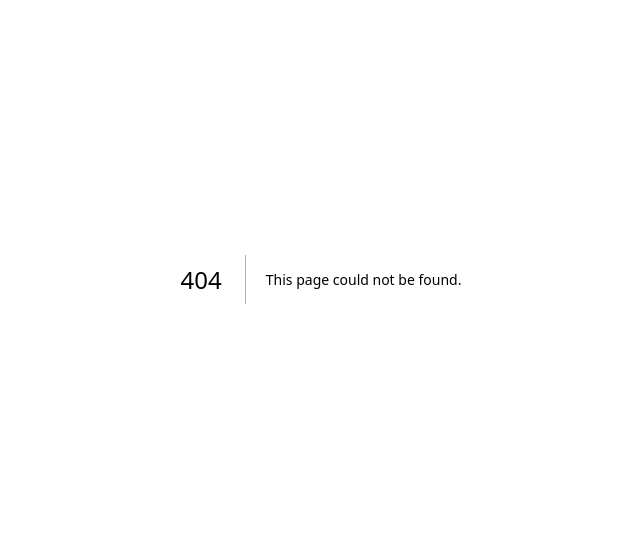
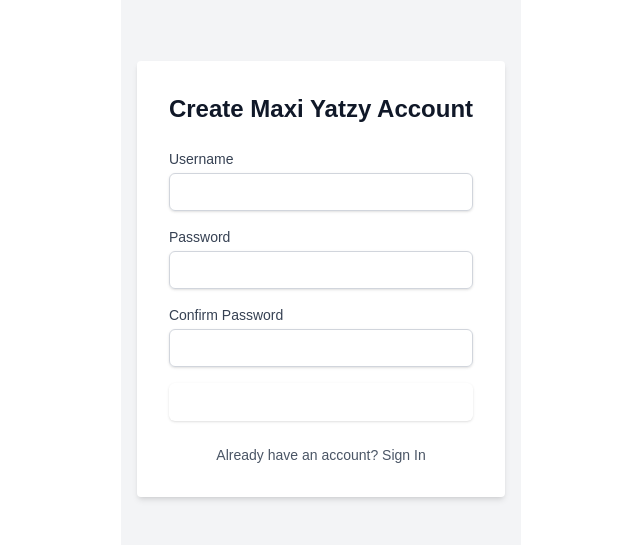
Before and after one commit to roycesc/maxi-yatzy, a Next.js app: page /auth/signup in a window 1280 px wide. Before the commit this address had no page. Shown: the part 121-666 px from the top of the page, without its empty margins (319-959 px from the left). Built offline with nearby package versions, Linux system fonts and the light colour scheme.

Commit message:
Implement user registration and sign-in functionality. Add registration API route with password hashing and validation. Create sign-in and sign-up pages with error handling and loading states. Update links for authentication pages.

```diff
--- /dev/null
+++ b/src/app/api/auth/register/route.ts
@@ -0,0 +1,58 @@
+import { NextResponse } from 'next/server';
+import { prisma } from '@/lib/db/prisma';
+import bcrypt from 'bcrypt';
+
+// Consider adding input validation with Zod
+
+export async function POST(request: Request) {
+  try {
+    const body = await request.json();
+    const { username, password } = body;
+
+    // Basic validation
+    if (!username || !password) {
+      return NextResponse.json(
+        { error: 'Username and password are required' },
+        { status: 400 }
+      );
+    }
+
+    // Check if username already exists
+    const existingUser = await prisma.user.findUnique({
+      where: { username: username },
+    });
+
+    if (existingUser) {
+      return NextResponse.json(
+        { error: 'Username already taken' },
+        { status: 409 } // 409 Conflict
+      );
+    }
+
+    // Hash the password
+    const saltRounds = 10;
+    const hashedPassword = await bcrypt.hash(password, saltRounds);
+
+    // Create the new user
+    // Using `as any` on data as a workaround for persistent TS errors
+    const newUser = await prisma.user.create({
+      data: {
+        username: username,
+        password: hashedPassword,
+        // Add default values for other fields if necessary, e.g., name
+      } as any, // <-- Workaround for TS type issue
+    });
+
+    // Don't return the password hash in the response
+    // Type assertion needed here too due to the `as any` above affecting inference
+    const { password: _, ...userWithoutPassword } = newUser as { password?: string | null } & Omit<typeof newUser, 'password'>;
+
+    return NextResponse.json(userWithoutPassword, { status: 201 }); // 201 Created
+  } catch (error) {
+    console.error('Registration error:', error);
+    return NextResponse.json(
+      { error: 'An error occurred during registration' },
+      { status: 500 }
+    );
+  }
+}
--- /dev/null
+++ b/src/app/auth/signin/page.tsx
@@ -0,0 +1,27 @@
+import React, { Suspense } from 'react';
+import SignInForm from '@/components/auth/sign-in-form'; // Adjust import path as necessary
+
+// Basic Loading component for Suspense fallback
+function LoadingFallback() {
+  return (
+    <div className="flex flex-col items-center justify-center min-h-screen bg-gray-100 p-4">
+      <div className="w-full max-w-md p-8 space-y-6 bg-white rounded shadow-md">
+        <h1 className="text-2xl font-bold text-center text-gray-900 font-heading">
+          Loading Sign In...
+        </h1>
+        {/* You can add a spinner or more detailed loading state here */}
+        <div className="text-center text-gray-500">Please wait</div>
+      </div>
+    </div>
+  );
+}
+
+export default function SignInPage() {
+  return (
+    <div className="flex flex-col items-center justify-center min-h-screen bg-gray-100 p-4">
+      <Suspense fallback={<LoadingFallback />}>
+        <SignInForm />
+      </Suspense>
+    </div>
+  );
+}
--- /dev/null
+++ b/src/app/auth/signup/page.tsx
@@ -0,0 +1,160 @@
+'use client';
+
+import { useState } from 'react';
+import { useRouter } from 'next/navigation';
+import Link from 'next/link';
+import { signIn } from 'next-auth/react'; // Import signIn for auto-login after registration
+
+export default function SignUpPage() {
+  const router = useRouter();
+  const [username, setUsername] = useState('');
+  const [password, setPassword] = useState('');
+  const [confirmPassword, setConfirmPassword] = useState('');
+  const [loading, setLoading] = useState(false);
+  const [error, setError] = useState<string | null>(null);
+
+  const handleSubmit = async (e: React.FormEvent<HTMLFormElement>) => {
+    e.preventDefault();
+    setError(null);
+
+    if (password !== confirmPassword) {
+      setError('Passwords do not match');
+      return;
+    }
+
+    // Add more client-side validation if needed (length, complexity)
+
+    setLoading(true);
+
+    try {
+      const response = await fetch('/api/auth/register', {
+        method: 'POST',
+        headers: {
+          'Content-Type': 'application/json',
+        },
+        body: JSON.stringify({ username, password }),
+      });
+
+      const data = await response.json();
+
+      if (!response.ok) {
+        setError(data.error || 'Registration failed. Please try again.');
+      } else {
+        // Registration successful!
+        console.log('Registration successful:', data);
+
+        // Automatically sign in the user after successful registration
+        const signInResponse = await signIn('credentials', {
+          redirect: false,
+          username,
+          password,
+        });
+
+        if (signInResponse?.ok) {
+          router.push('/'); // Redirect to home page after successful sign-in
+        } else {
+          // Handle sign-in error after registration (e.g., show message, redirect to sign-in page)
+          setError('Account created, but auto sign-in failed. Please sign in manually.');
+          // Optionally redirect to sign-in page
+          // router.push('/auth/signin');
+        }
+        return; // Prevent further state updates in this handler
+      }
+    } catch (err) {
+      console.error('Registration exception:', err);
+      setError('An unexpected error occurred during registration.');
+    } finally {
+      setLoading(false);
+    }
+  };
+
+  return (
+    <div className="flex flex-col items-center justify-center min-h-screen bg-gray-100 p-4">
+      <div className="w-full max-w-md p-8 space-y-6 bg-white rounded shadow-md">
+        <h1 className="text-2xl font-bold text-center text-gray-900 font-heading">
+          Create Maxi Yatzy Account
+        </h1>
+
+        <form onSubmit={handleSubmit} className="space-y-4">
+          <div>
+            <label
+              htmlFor="username"
+              className="block text-sm font-medium text-gray-700"
+            >
+              Username
+            </label>
+            <input
+              id="username"
+              name="username"
+              type="text"
+              autoComplete="username"
+              required
+              value={username}
+              onChange={(e) => setUsername(e.target.value)}
+              className="mt-1 block w-full px-3 py-2 border border-gray-300 rounded-md shadow-sm placeholder-gray-400 focus:outline-none focus:ring-primary focus:border-primary sm:text-sm"
+            />
+          </div>
+
+          <div>
+            <label
+              htmlFor="password"
+              className="block text-sm font-medium text-gray-700"
+            >
+              Password
+            </label>
+            <input
+              id="password"
+              name="password"
+              type="password"
+              autoComplete="new-password"
+              required
+              value={password}
+              onChange={(e) => setPassword(e.target.value)}
+              className="mt-1 block w-full px-3 py-2 border border-gray-300 rounded-md shadow-sm placeholder-gray-400 focus:outline-none focus:ring-primary focus:border-primary sm:text-sm"
+            />
+          </div>
+
+          <div>
+            <label
+              htmlFor="confirmPassword"
+              className="block text-sm font-medium text-gray-700"
+            >
+              Confirm Password
+            </label>
+            <input
+              id="confirmPassword"
+              name="confirmPassword"
+              type="password"
+              autoComplete="new-password"
+              required
+              value={confirmPassword}
+              onChange={(e) => setConfirmPassword(e.target.value)}
+              className="mt-1 block w-full px-3 py-2 border border-gray-300 rounded-md shadow-sm placeholder-gray-400 focus:outline-none focus:ring-primary focus:border-primary sm:text-sm"
+            />
+          </div>
+
+          {error && (
+            <p className="text-sm text-error text-center">{error}</p>
+          )}
+
+          <div>
+            <button
+              type="submit"
+              disabled={loading}
+              className="mt-2 w-full flex justify-center py-2 px-4 border border-transparent rounded-md shadow-sm text-sm font-medium text-white bg-primary hover:bg-primary/90 focus:outline-none focus:ring-2 focus:ring-offset-2 focus:ring-primary disabled:opacity-50 disabled:cursor-not-allowed"
+            >
+              {loading ? 'Creating Account...' : 'Sign Up'}
+            </button>
+          </div>
+        </form>
+
+        <p className="mt-4 text-center text-sm text-gray-600">
+          Already have an account?{' '}
+          <Link href="/auth/signin" className="font-medium text-primary hover:text-primary/80">
+            Sign In
+          </Link>
+        </p>
+      </div>
+    </div>
+  );
+}
--- a/src/app/page.tsx
+++ b/src/app/page.tsx
@@ -21,13 +21,13 @@ export default async function HomePage() {
         ) : (
           <div className="flex flex-col items-center space-y-2">
             <p>You are not signed in.</p>
-            <Link href="/api/auth/signin" className="px-6 py-2 bg-primary text-primary-foreground rounded hover:bg-primary/90">
+            <Link href="/auth/signin" className="px-6 py-2 bg-primary text-primary-foreground rounded hover:bg-primary/90">
               Sign In
             </Link>
             {/* Optional: Add link to Sign Up page */}
-            {/* <Link href="/auth/signup" className="text-sm text-primary hover:underline">
+            <Link href="/auth/signup" className="text-sm text-primary hover:underline">
               Create an Account
-            </Link> */}
+            </Link>
           </div>
         )}
       </div>
--- a/src/app/(auth)/signin/page.tsx
+++ b/src/components/auth/sign-in-form.tsx
@@ -1,10 +1,14 @@
-'use client'; // This page needs client-side interaction
+'use client'; // This component needs client-side interaction
 
-import { useState, useEffect } from 'react';
+import React, { useState, useEffect, Suspense } from 'react';
 import { signIn, getCsrfToken } from 'next-auth/react';
 import { useRouter, useSearchParams } from 'next/navigation';
+import Link from 'next/link';
 
-export default function SignInPage() {
+// Define the props if any; for now, it uses hooks internally
+// interface SignInFormProps {}
+
+export default function SignInForm(/*props: SignInFormProps*/) {
   const router = useRouter();
   const searchParams = useSearchParams();
   const callbackUrl = searchParams.get('callbackUrl') || '/';
@@ -67,7 +71,6 @@ export default function SignInPage() {
   };
 
   return (
-    <div className="flex flex-col items-center justify-center min-h-screen bg-gray-100 p-4">
       <div className="w-full max-w-md p-8 space-y-6 bg-white rounded shadow-md">
         <h1 className="text-2xl font-bold text-center text-gray-900 font-heading">
           Sign In to Maxi Yatzy
@@ -135,12 +138,11 @@ export default function SignInPage() {
         {/* Add link to Sign Up page later */}
         <p className="mt-4 text-center text-sm text-gray-600">
           Don't have an account?{' '}
-          {/* <Link href="/auth/signup" className="font-medium text-primary hover:text-primary/80">
+          <Link href="/auth/signup" className="font-medium text-primary hover:text-primary/80">
             Sign Up
-          </Link> */}
-          Sign Up (Coming Soon)
+          </Link>
+          {/* Sign Up (Coming Soon) */}
         </p>
       </div>
-    </div>
   );
 }
```
